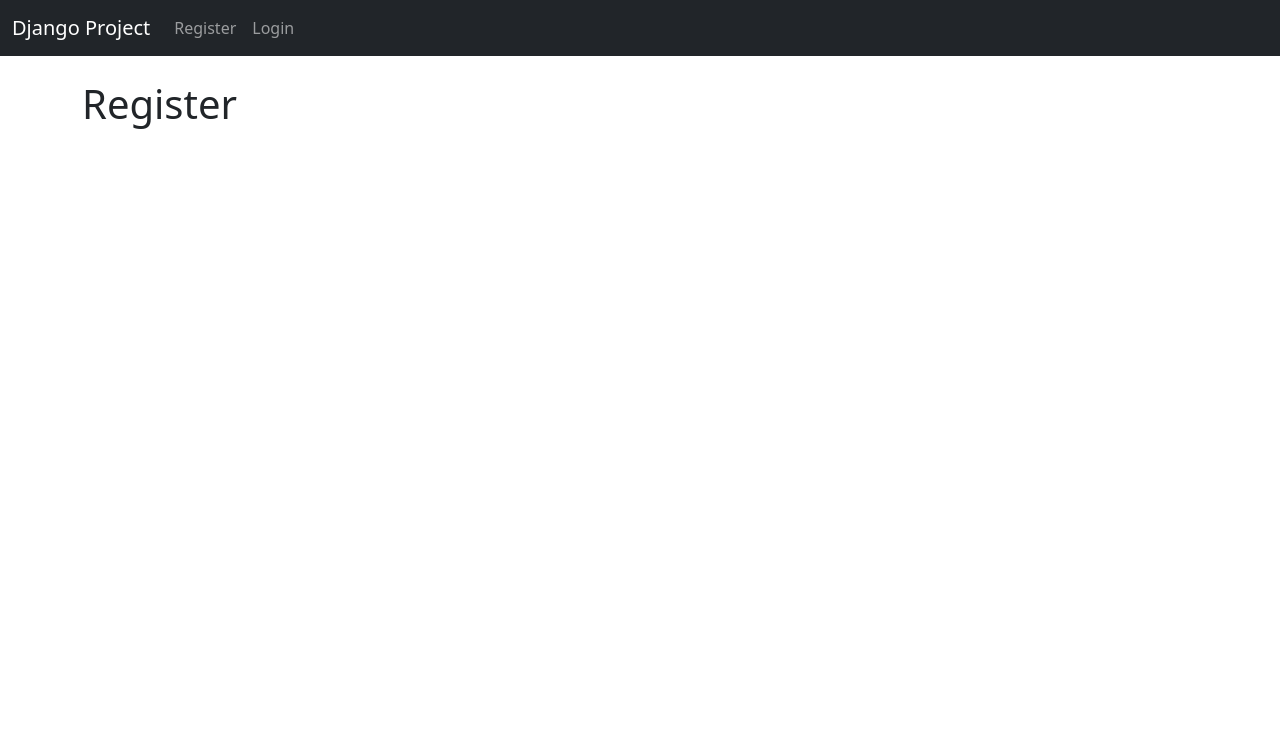
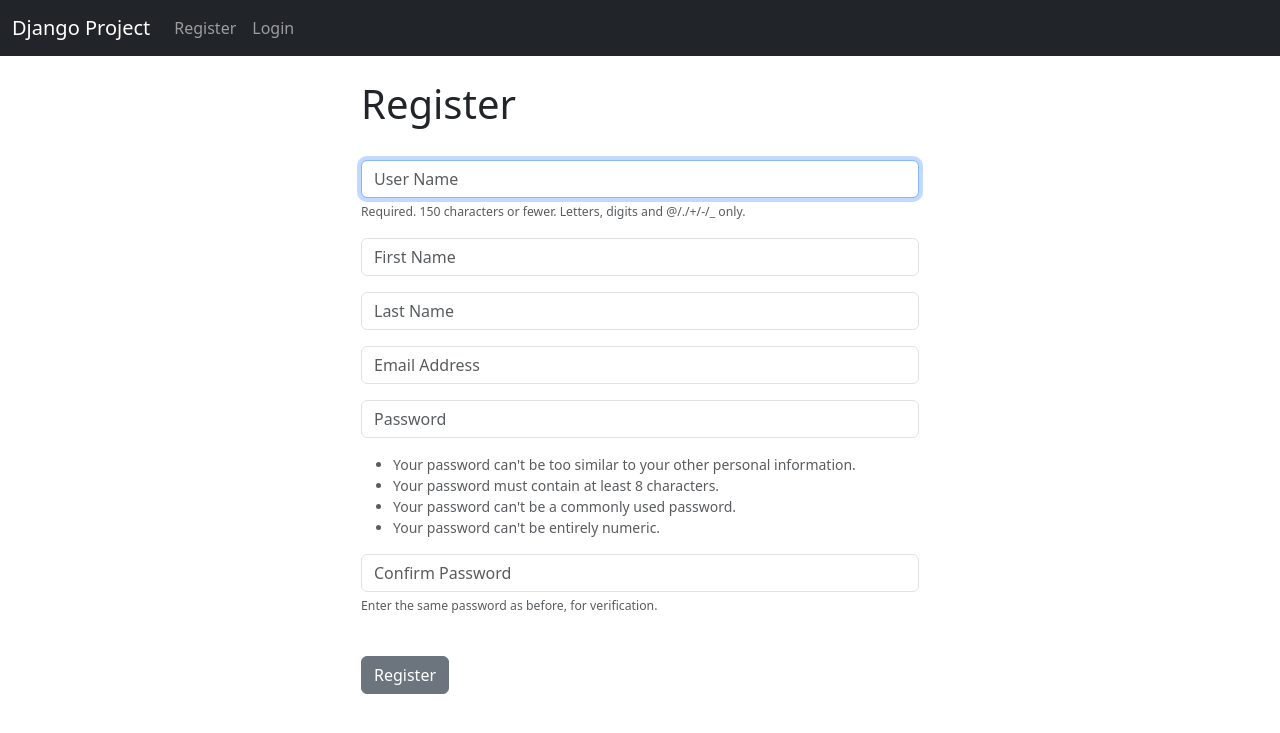
Before and after one commit to lnlydty/Django-CRM-160, a Django app: template website/templates/register.html in a window 1280 px wide. Shown: the top 733 px of the page. Run offline with Django 5.2, Linux system fonts and the light colour scheme; the template is opened without the code that fills it: values that come from a table or form of the project are taken from there, others are empty.

Commit message:
second user

```diff
--- a/website/forms.py
+++ b/website/forms.py
@@ -2,7 +2,30 @@
 from django.contrib.auth.models import User
 from django import forms
 
-class SignUpForm(UserCreationForme):
+class SignUpForm(UserCreationForm):
 	email = forms.EmailField(label="", widget=forms.TextInput(attrs={'class':'form-control', 'placeholder':'Email Address'}))
 	first_name = forms.CharField(label="", max_length=100, widget=forms.TextInput(attrs={'class':'form-control', 'placeholder':'First Name'}))
 	last_name = forms.CharField(label="", max_length=100, widget=forms.TextInput(attrs={'class':'form-control', 'placeholder':'Last Name'}))
+
+	class Meta:
+		model = User
+		fields = ('username', 'first_name', 'last_name', 'email', 'password1', 'password2')
+
+
+	def __init__(self, *args, **kwargs):
+		super(SignUpForm, self).__init__(*args, **kwargs)
+
+		self.fields['username'].widget.attrs['class'] = 'form-control'
+		self.fields['username'].widget.attrs['placeholder'] = 'User Name'
+		self.fields['username'].label = ''
+		self.fields['username'].help_text = '<span class="form-text text-muted"><small>Required. 150 characters or fewer. Letters, digits and @/./+/-/_ only.</small></span>'
+
+		self.fields['password1'].widget.attrs['class'] = 'form-control'
+		self.fields['password1'].widget.attrs['placeholder'] = 'Password'
+		self.fields['password1'].label = ''
+		self.fields['password1'].help_text = '<ul class="form-text text-muted small"><li>Your password can\'t be too similar to your other personal information.</li><li>Your password must contain at least 8 characters.</li><li>Your password can\'t be a commonly used password.</li><li>Your password can\'t be entirely numeric.</li></ul>'
+
+		self.fields['password2'].widget.attrs['class'] = 'form-control'
+		self.fields['password2'].widget.attrs['placeholder'] = 'Confirm Password'
+		self.fields['password2'].label = ''
+		self.fields['password2'].help_text = '<span class="form-text text-muted"><small>Enter the same password as before, for verification.</small></span>'
--- a/website/templates/home.html
+++ b/website/templates/home.html
@@ -14,7 +14,7 @@
 <br/>
 <form method="POST" action="{% url 'home' %}">
 	{% csrf_token %}
-	<form>
+
   <div class="mb-3">
     <input type="text" class="form-control" name="username", placeholder="Username" required>
 
--- a/website/templates/register.html
+++ b/website/templates/register.html
@@ -1,6 +1,32 @@
 {% extends 'base.html' %}
 {% block content %}
 
+<div class="col-md-6 offset-md-3">
 <h1>Register</h1>
+<br/>
+
+<form method="POST" action="">
+	{% csrf_token %}
+	{% if form.errors %}
+			<div class="alert alert-warning alert-dismissible fade show" role="alert">
+			  Your Form Has Errors
+			  {% for field in form %}
+			  	{% if field.errors %}
+			  		{{ field.errors }}
+			  	{% endif %}
+			  {% endfor %}
+			  <button type="button" class="btn-close" data-bs-dismiss="alert" aria-label="Close"></button>
+			</div>
+		{% endif %}
+
+	{{ form.as_p }}
+
+	<br/>
+
+		<button type="submit" class="btn btn-secondary">Register</button>
+
+	</form>
+
+</div>
 
 {% endblock %}
--- a/website/urls.py
+++ b/website/urls.py
@@ -6,5 +6,5 @@
     path('', views.home, name='home'),
     #path('login/', views.login_user, name='login'), Use if want to create seperate login page
     path('logout/', views.logout_user, name='logout'),
-    path('register/', views.logout_user, name='register'),
+    path('register/', views.register_user, name='register'),
 ]
```
Also changed, not shown: website/views.py (+17 -2 lines).
